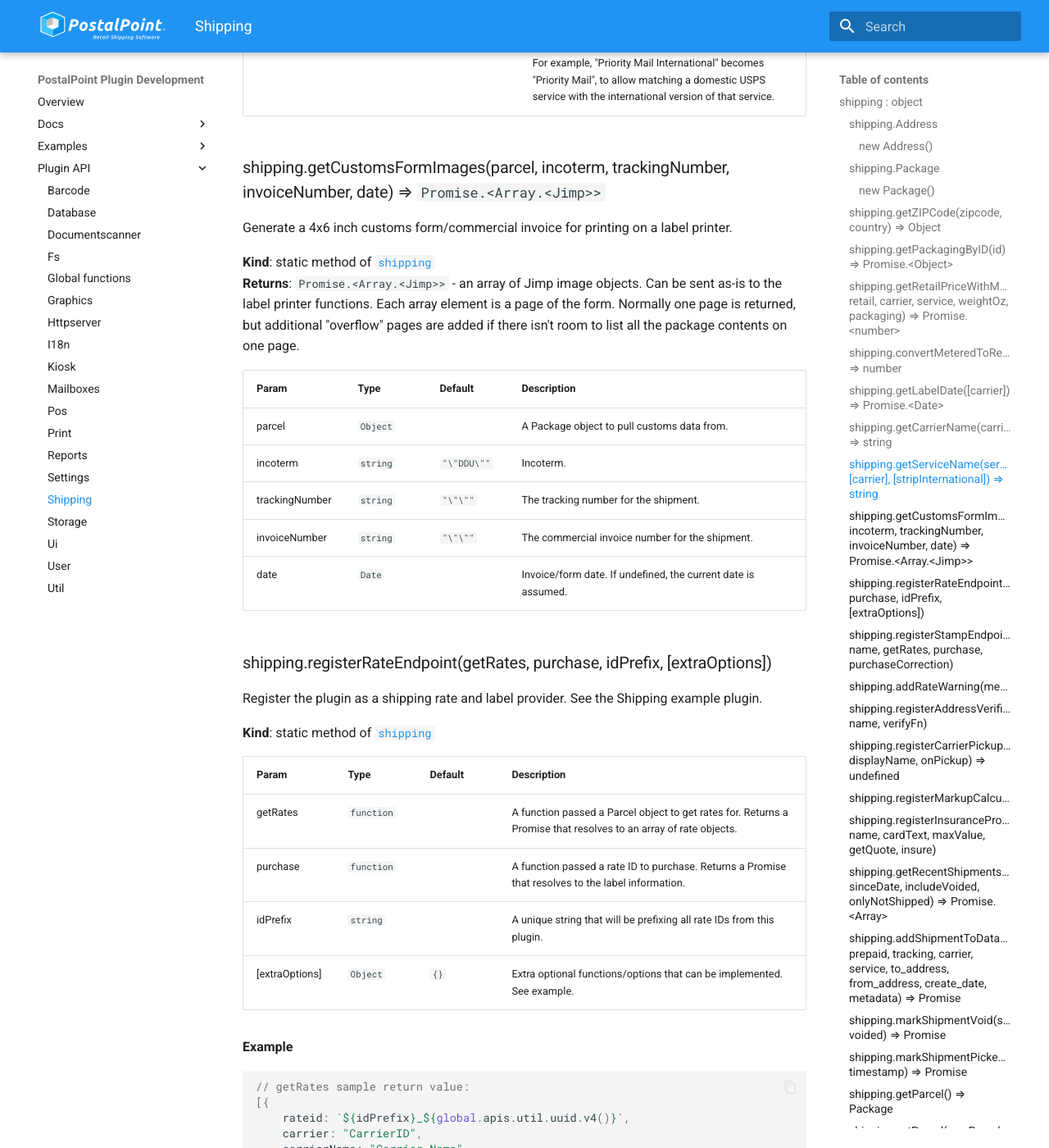
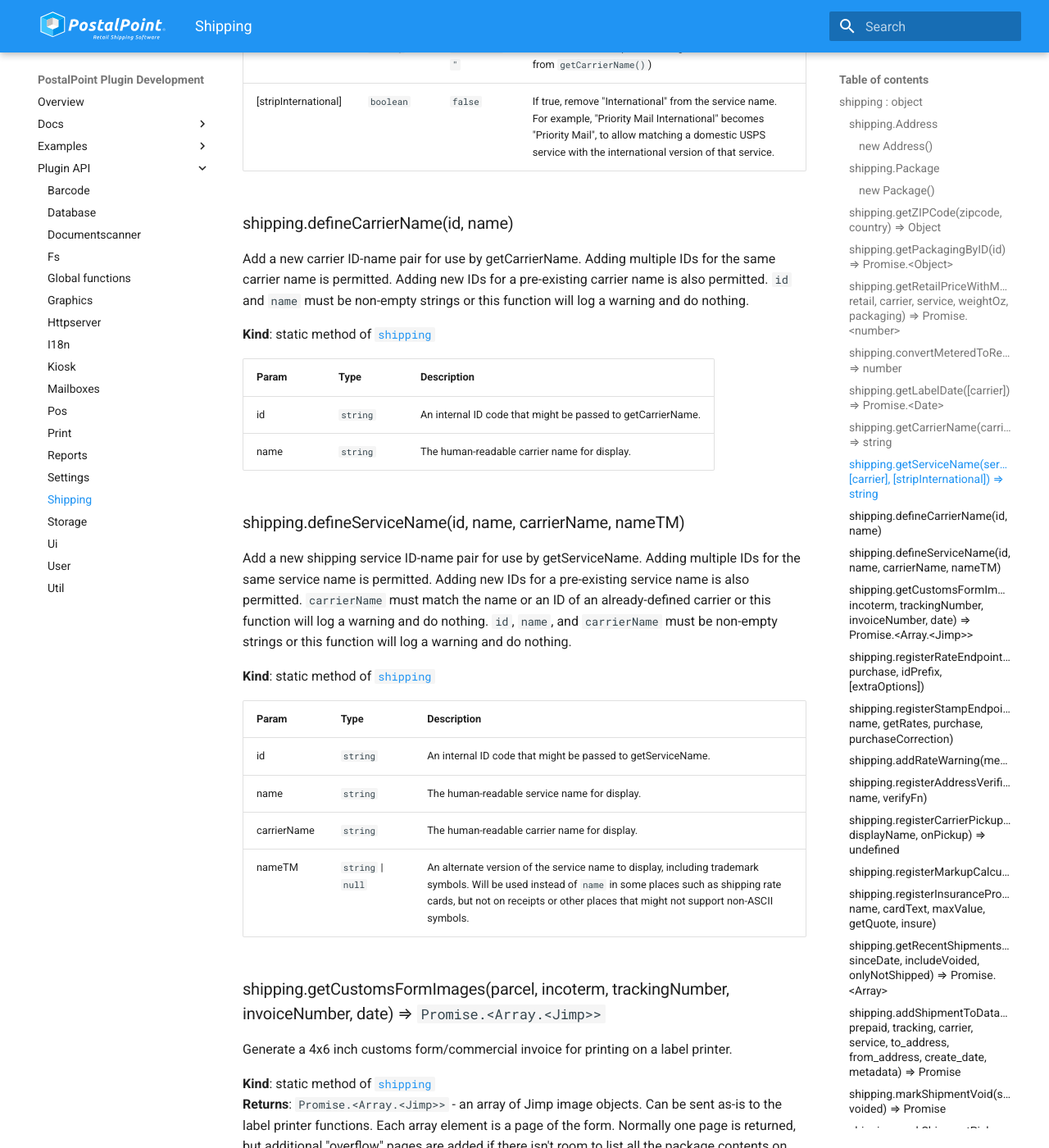
Before and after one commit to PostalPortal/PostalPoint_Plugins, an MkDocs documentation site: the page built from docs/Plugin API/shipping.md, in a window 1280 px wide and 1400 px high, scrolled down 5283 px. Shown: the whole window at 82% size. Built offline with MkDocs 1.6.1 and Material for MkDocs 9.7.7, drawn with Linux system fonts in a browser that asks for light colours; plug-ins that fetch from the network failed and are left out; the version menu is left out; some of the changed text lies outside the part shown.

Commit message:
Update plugin API docs

```diff
--- a/docs/Plugin API/shipping.md
+++ b/docs/Plugin API/shipping.md
@@ -17,6 +17,8 @@ Add custom carrier and rates, and adjust markup.
     * [.getLabelDate([carrier])](#shipping.getLabelDate) ⇒ <code>Promise.&lt;Date&gt;</code>
     * [.getCarrierName(carrierId)](#shipping.getCarrierName) ⇒ <code>string</code>
     * [.getServiceName(serviceId, [carrier], [stripInternational])](#shipping.getServiceName) ⇒ <code>string</code>
+    * [.defineCarrierName(id, name)](#shipping.defineCarrierName)
+    * [.defineServiceName(id, name, carrierName, nameTM)](#shipping.defineServiceName)
     * [.getCustomsFormImages(parcel, incoterm, trackingNumber, invoiceNumber, date)](#shipping.getCustomsFormImages) ⇒ <code>Promise.&lt;Array.&lt;Jimp&gt;&gt;</code>
     * [.registerRateEndpoint(getRates, purchase, idPrefix, [extraOptions])](#shipping.registerRateEndpoint)
     * [.registerStampEndpoint(id, name, getRates, purchase, purchaseCorrection)](#shipping.registerStampEndpoint)
@@ -197,6 +199,39 @@ Converts the service ID string into a consistent and human-readable name. Set th
 | serviceId | <code>string</code> |  |  |
 | [carrier] | <code>string</code> | <code>&quot;\&quot;USPS\&quot;&quot;</code> | Carrier ID or name (i.e. the string sent to or received from `getCarrierName()`) |
 | [stripInternational] | <code>boolean</code> | <code>false</code> | If true, remove "International" from the service name. For example, "Priority Mail International" becomes "Priority Mail", to allow matching a domestic USPS service with the international version of that service. |
+
+<a name="shipping.defineCarrierName"></a>
+
+### shipping.defineCarrierName(id, name)
+Add a new carrier ID-name pair for use by getCarrierName.
+Adding multiple IDs for the same carrier name is permitted.
+Adding new IDs for a pre-existing carrier name is also permitted.
+`id` and `name` must be non-empty strings or this function will log a warning and do nothing.
+
+**Kind**: static method of [<code>shipping</code>](#shipping)
+
+| Param | Type | Description |
+| --- | --- | --- |
+| id | <code>string</code> | An internal ID code that might be passed to getCarrierName. |
+| name | <code>string</code> | The human-readable carrier name for display. |
+
+<a name="shipping.defineServiceName"></a>
+
+### shipping.defineServiceName(id, name, carrierName, nameTM)
+Add a new shipping service ID-name pair for use by getServiceName.
+Adding multiple IDs for the same service name is permitted.
+Adding new IDs for a pre-existing service name is also permitted.
+`carrierName` must match the name or an ID of an already-defined carrier or this function will log a warning and do nothing.
+`id`, `name`, and `carrierName` must be non-empty strings or this function will log a warning and do nothing.
+
+**Kind**: static method of [<code>shipping</code>](#shipping)
+
+| Param | Type | Description |
+| --- | --- | --- |
+| id | <code>string</code> | An internal ID code that might be passed to getServiceName. |
+| name | <code>string</code> | The human-readable service name for display. |
+| carrierName | <code>string</code> | The human-readable carrier name for display. |
+| nameTM | <code>string</code> \| <code>null</code> | An alternate version of the service name to display, including trademark symbols. Will be used instead of `name` in some places such as shipping rate cards, but not on receipts or other places that might not support non-ASCII symbols. |
 
 <a name="shipping.getCustomsFormImages"></a>
 
@@ -515,6 +550,7 @@ Get recent shipments for a plugin_sourceid.
 // All fields except `id` and `created` might be null.
 {
     id: 123, // Internal database ID for shipment
+    shipmentid: "xxx", // The `shipmentid` returned from a label purchase, or null if not provided
     customeruuid: "string", // Customer UUID string
     prepaid: false, // True if a prepaid drop-off
     voided: false, // True if label marked as voided
```
Also changed, not shown: docs/Plugin API/global functions.md (+19 -3 lines), docs/Plugin API/util.md (+13 -0 lines).
